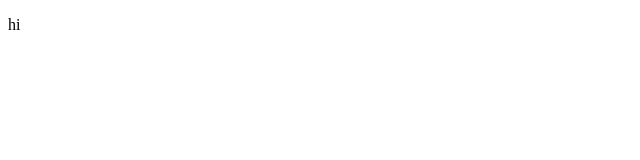
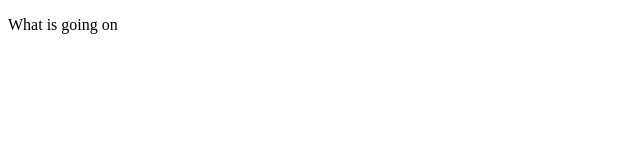
Before and after one commit to CescoIV/CescoIV.github.io, a plain HTML site: page gh-pages/index.html in a window 1280 px wide. Shown: the whole page, without its empty margins (0-640 px from the left). Drawn offline with Linux system fonts and the light colour scheme.

Commit message:
Update index.html

```diff
--- a/gh-pages/index.html
+++ b/gh-pages/index.html
@@ -4,6 +4,6 @@
 	<title>Francisco Ordaz IV | Portfolio</title>
 </head>
 <body>
-<p>hi</p>
+ <p>What is going on</p>
 </body>
 </html>
```
